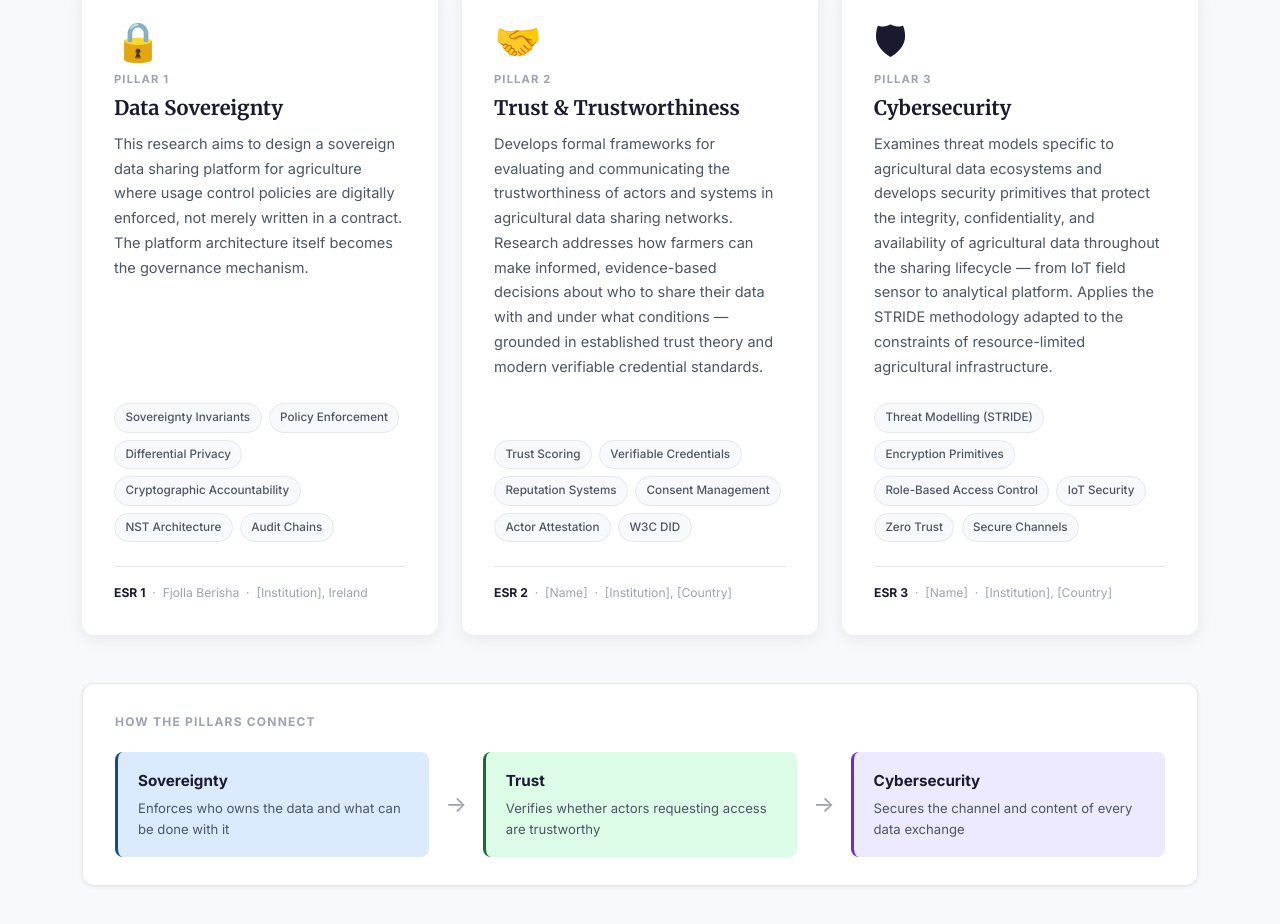
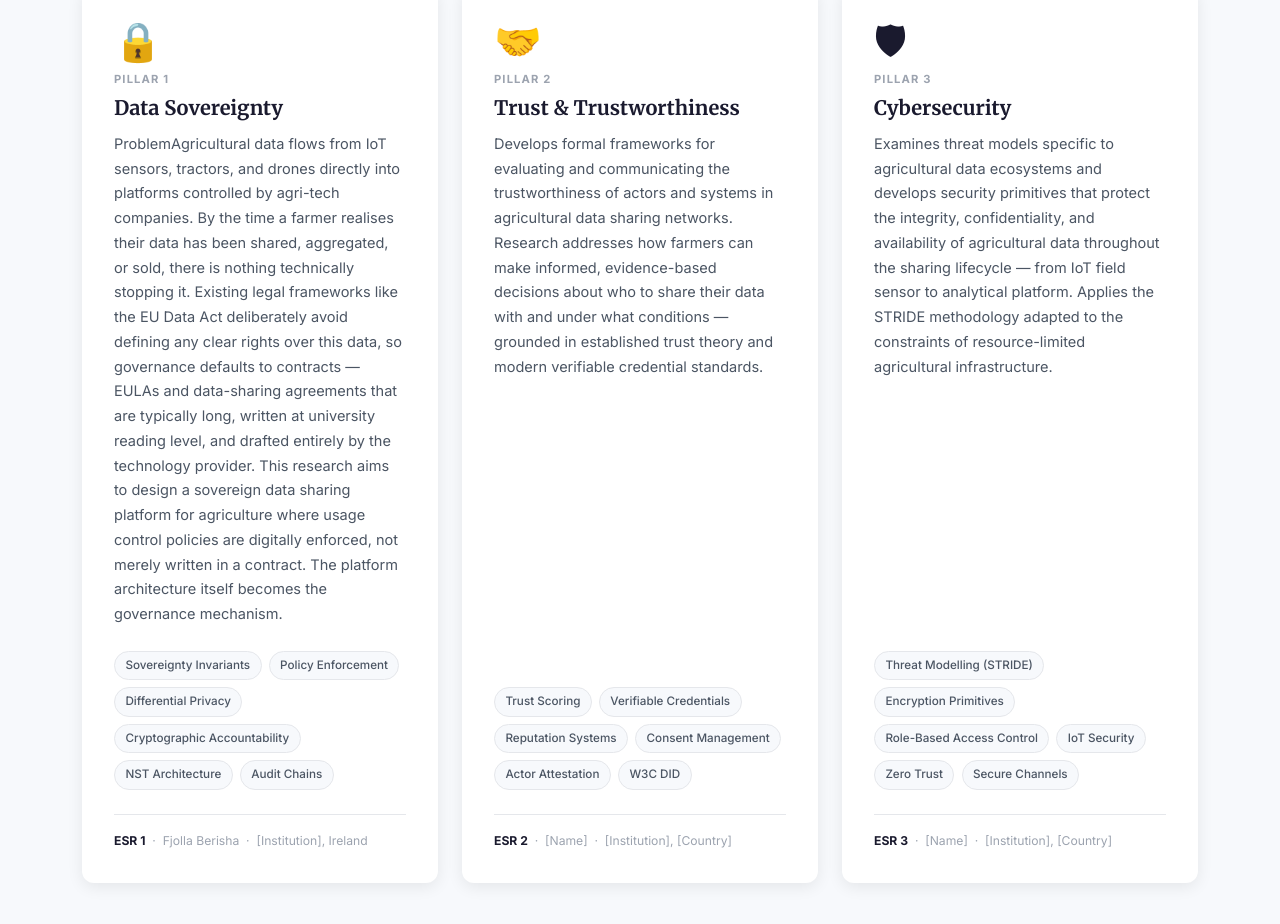
Before and after one commit to berishafjolla/Entrust-WP2, a plain HTML site: page index.html in a window 1280 px wide. Shown: the part 1800-2724 px from the top of the page. Drawn offline with Linux system fonts and the light colour scheme.

Commit message:
Update data sovereignty description in index.html
Replaced a paragraph about data sovereignty with a more detailed explanation of agricultural data sharing issues and the proposed platform.

```diff
--- a/index.html
+++ b/index.html
@@ -141,7 +141,7 @@
           <div class="pillar-tag">Pillar 1</div>
           <h3>Data Sovereignty</h3>
           <p>
-            This research aims to design a sovereign data sharing platform for agriculture where usage control policies are digitally enforced, not merely written in a contract. The platform architecture itself becomes the governance mechanism.
+            <span>Problem</span>Agricultural data flows from IoT sensors, tractors, and drones directly into platforms controlled by agri-tech companies. By the time a farmer realises their data has been shared, aggregated, or sold, there is nothing technically stopping it. Existing legal frameworks like the EU Data Act deliberately avoid defining any clear rights over this data, so governance defaults to contracts — EULAs and data-sharing agreements that are typically long, written at university reading level, and drafted entirely by the technology provider. This research aims to design a sovereign data sharing platform for agriculture where usage control policies are digitally enforced, not merely written in a contract. The platform architecture itself becomes the governance mechanism.
           </p>
           <div class="pillar-topics">
             <span>Sovereignty Invariants</span>
```
